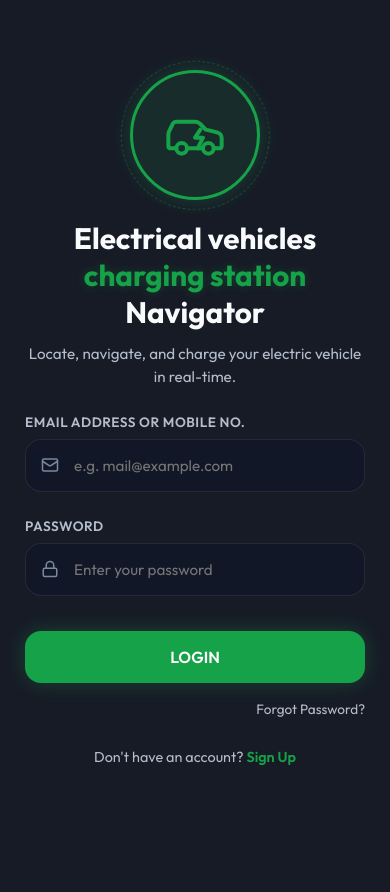
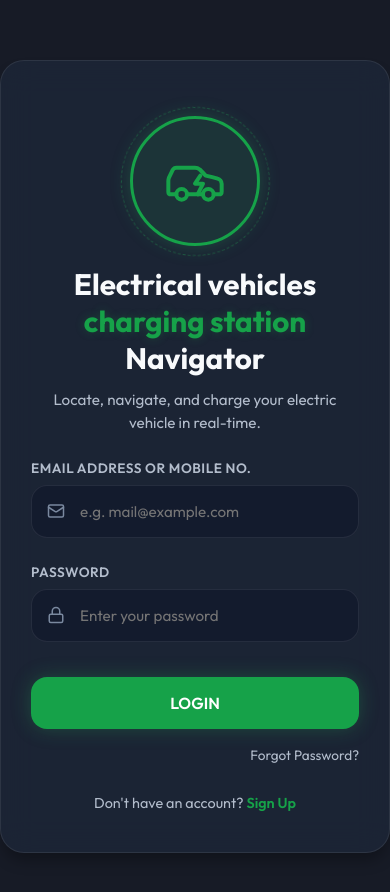
Before and after one commit to ujwalas-1116/ev-navigator-frontend, a React (Vite) app: page /#/login in a window 390 px wide. Shown: the top 892 px of the page. Before the commit the page ends 844 px from the top, so only its background shows below. Built offline with nearby package versions, Linux system fonts and the light colour scheme; no server answers.

Commit message:
Remove phone frame, notch status bar, and apply full-page responsive layout

```diff
--- a/src/index.css
+++ b/src/index.css
@@ -42,18 +42,13 @@ body {
   background-color: var(--bg-main);
   color: var(--text-primary);
   min-height: 100vh;
-  display: flex;
-  justify-content: center;
-  align-items: center;
+  width: 100%;
   overflow-x: hidden;
 }
 
 #root {
   width: 100%;
   min-height: 100vh;
-  display: flex;
-  justify-content: center;
-  align-items: center;
 }
 
 /* Custom Scrollbar */
@@ -71,69 +66,98 @@ body {
   background: var(--primary);
 }
 
-/* Base Layout Wrapper (Phone Mockup Frame) */
+/* Base Layout Wrapper (Full Website Container) */
 .app-container {
-  width: 420px;
-  height: 860px;
+  width: 100%;
+  min-height: 100vh;
   background-color: var(--bg-main);
-  border: 8px solid rgba(255, 255, 255, 0.05);
-  border-radius: 40px;
-  box-shadow: 0 25px 50px -12px rgba(0, 0, 0, 0.5);
   position: relative;
-  overflow: hidden;
   display: flex;
   flex-direction: column;
-}
-
-@media (max-width: 480px) {
-  .app-container {
-    width: 100vw;
-    height: 100vh;
-    border: none;
-    border-radius: 0;
-  }
-}
-
-/* Status Bar & Notch Mockup */
-.notch-container {
-  width: 100%;
-  height: 35px;
-  background-color: transparent;
-  display: flex;
-  justify-content: space-between;
-  align-items: center;
-  padding: 10px 30px 0;
-  font-size: 0.8rem;
-  font-weight: 500;
-  color: var(--text-secondary);
-  z-index: 100;
-  position: absolute;
-  top: 0;
-  left: 0;
-}
-
-.notch-pill {
-  width: 110px;
-  height: 22px;
-  background-color: #000;
-  border-radius: 20px;
-  position: absolute;
-  left: 50%;
-  transform: translateX(-50%);
-  top: 5px;
 }
 
 /* Screen Wrapper */
 .screen {
   flex: 1;
-  padding: 55px 25px 25px 25px;
+  padding: 20px;
   display: flex;
   flex-direction: column;
-  height: 100%;
   position: relative;
-  overflow-y: auto;
   opacity: 0;
   animation: fadeIn 0.4s ease-out forwards;
+}
+
+/* Auth Screens Float Card Design */
+.screen:has(form) {
+  max-width: 460px;
+  margin: 60px auto;
+  padding: 40px 30px;
+  background: var(--bg-card);
+  backdrop-filter: blur(16px);
+  -webkit-backdrop-filter: blur(16px);
+  border: 1px solid var(--border-light);
+  border-radius: var(--radius-lg);
+  box-shadow: var(--shadow-md);
+  flex: none;
+  height: auto;
+}
+
+/* Dashboard Page Split Screen (Desktop Grid) */
+.dashboard-screen {
+  display: flex;
+  flex-direction: column;
+  height: 100vh;
+  overflow: hidden;
+}
+
+@media (min-width: 768px) {
+  .dashboard-screen {
+    display: grid;
+    grid-template-columns: 400px 1fr;
+    grid-template-rows: auto auto auto 1fr;
+    grid-template-areas:
+      "header map"
+      "search map"
+      "filters map"
+      "list map";
+    gap: 16px 24px;
+    height: 100vh;
+    padding: 30px;
+    box-sizing: border-box;
+  }
+  .dashboard-header { grid-area: header; margin-bottom: 0 !important; }
+  .dashboard-map { grid-area: map; height: 100% !important; margin-bottom: 0 !important; }
+  .dashboard-map .map-canvas-container { height: 100% !important; }
+  .dashboard-search { grid-area: search; margin-bottom: 0 !important; }
+  .dashboard-filters { grid-area: filters; margin-bottom: 0 !important; }
+  .dashboard-list { grid-area: list; height: 100%; overflow-y: auto; }
+}
+
+/* Navigation Page Split Layout (Desktop Grid) */
+.navigation-screen {
+  display: flex;
+  flex-direction: column;
+  height: 100vh;
+  overflow: hidden;
+}
+
+@media (min-width: 768px) {
+  .navigation-screen {
+    display: grid;
+    grid-template-columns: 1fr 420px;
+    grid-template-rows: auto 1fr;
+    grid-template-areas:
+      "header header"
+      "map console";
+    gap: 20px 24px;
+    height: 100vh;
+    padding: 30px;
+    box-sizing: border-box;
+  }
+  .navigation-screen > div:nth-child(1) { grid-area: header; margin-bottom: 0 !important; }
+  .navigation-screen > div:nth-child(2) { grid-area: map; margin-bottom: 0 !important; height: 100% !important; }
+  .navigation-screen > div:nth-child(2) .map-canvas-container { height: 100% !important; }
+  .navigator-dashboard { grid-area: console; height: 100%; justify-content: flex-start !important; }
 }
 
 /* Glassmorphism Styles */
```
